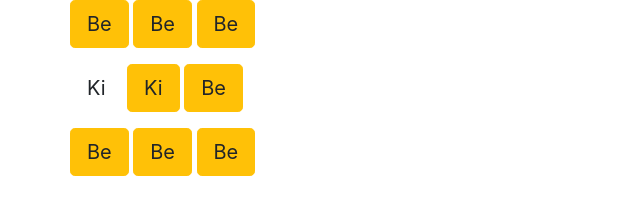
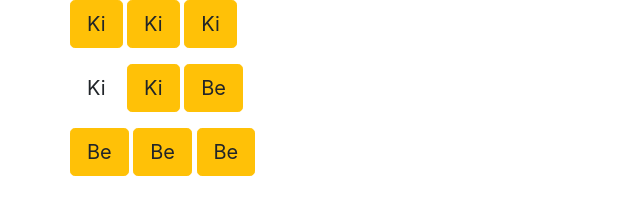
Before and after one commit to GabZso/gabzso, a plain HTML site: page index.html in a window 1280 px wide. Shown: the whole page, without its empty margins (0-640 px from the left). Drawn offline with nearby package versions, Linux system fonts and the light colour scheme.

Commit message:
Valtoztatas

```diff
--- a/index.html
+++ b/index.html
@@ -13,9 +13,9 @@
   <form action="" class="container">
     <div class="row">
       <div>
-          <a href="#" class="btn btn-warning btn-lg" role="button" aria-disabled="true">Be</a>
-          <a href="#" class="btn btn-warning btn-lg" role="button" aria-disabled="true">Be</a>
-          <a href="#" class="btn btn-warning btn-lg" role="button" aria-disabled="true">Be</a>
+          <a href="#" class="btn btn-warning btn-lg" role="button" aria-disabled="true">Ki</a>
+          <a href="#" class="btn btn-warning btn-lg" role="button" aria-disabled="true">Ki</a>
+          <a href="#" class="btn btn-warning btn-lg" role="button" aria-disabled="true">Ki</a>
         <p></p>
             <a href="#" class="btn btn-white btn-lg" role="button" aria-disabled="true">Ki</a>
             <a href="#" class="btn btn-warning btn-lg" role="button" aria-disabled="true">Ki</a>
```
